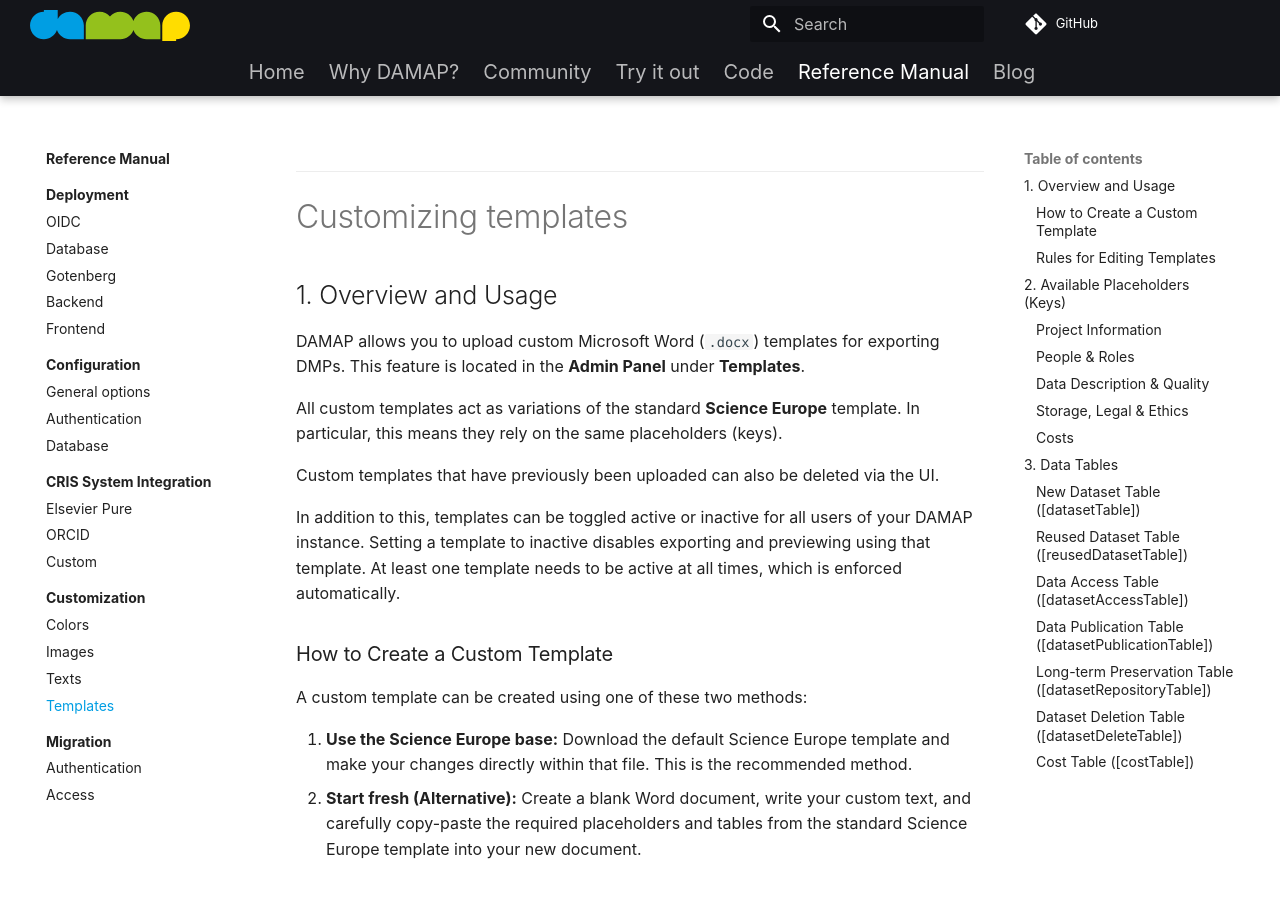
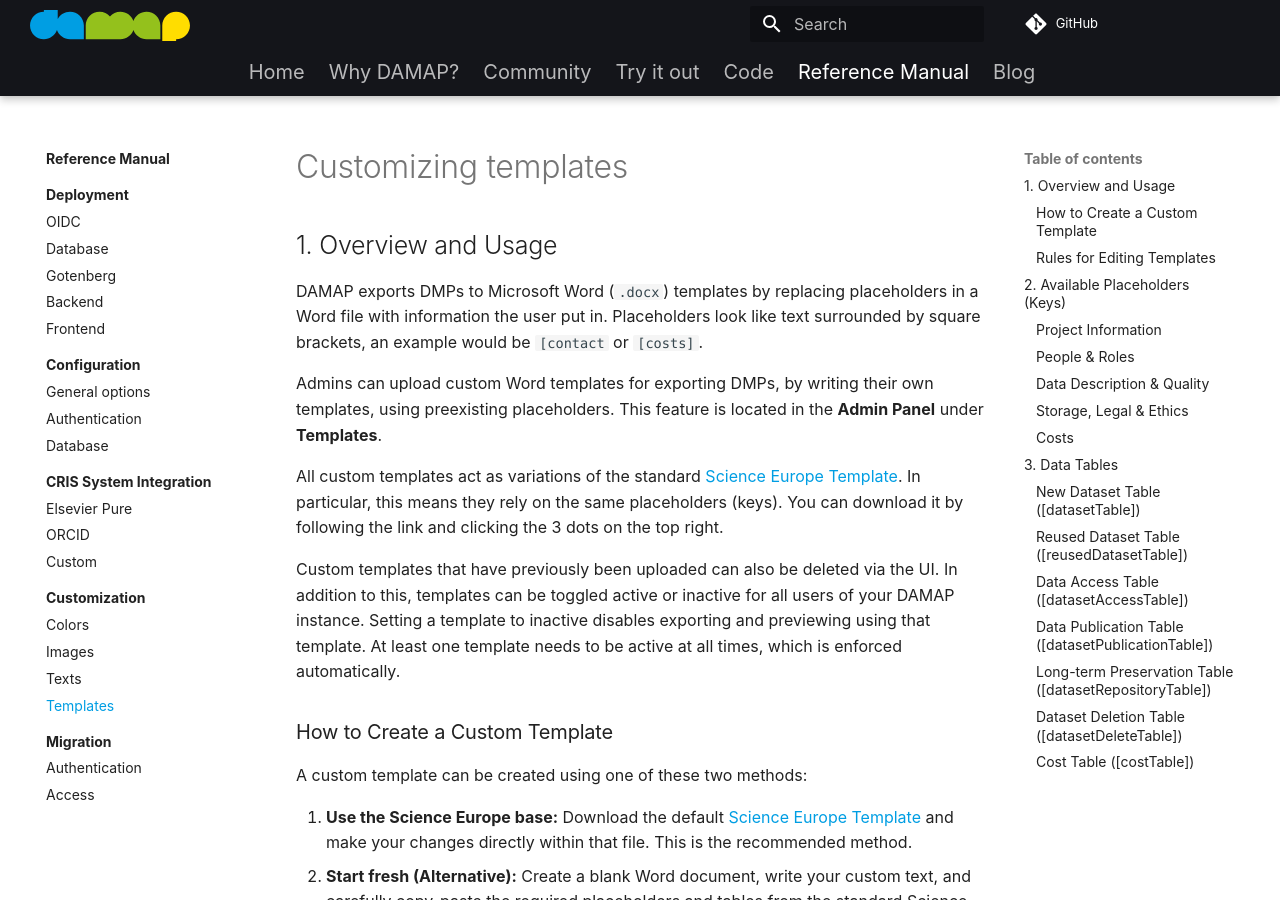
Before and after one commit to damap-org/damap-website, an MkDocs documentation site: the page built from docs/manual/customization/templates.md, in a window 1280 px wide and 900 px high. Built offline with MkDocs 1.6.1 and Material for MkDocs 9.7.7, drawn with Linux system fonts in a browser that asks for light colours; plug-ins that fetch from the network failed and are left out.

Commit message:
Add small changes to make it easier to understand and download the SE template

```diff
--- a/docs/manual/customization/templates.md
+++ b/docs/manual/customization/templates.md
@@ -1,19 +1,27 @@
-***
-
 # Customizing templates
 
 ## 1. Overview and Usage
-DAMAP allows you to upload custom Microsoft Word (`.docx`) templates for exporting DMPs. This feature is located in the **Admin Panel** under **Templates**.
 
-All custom templates act as variations of the standard **Science Europe** template. In particular, this means they rely on the same placeholders (keys).
+DAMAP exports DMPs to Microsoft Word (`.docx`) templates by replacing placeholders in a Word file with information the
+user put in.
+Placeholders look like text surrounded by square brackets, an example would be `[contact` or `[costs]`.
+
+Admins can upload custom Word templates for exporting DMPs, by writing their own templates, using preexisting placeholders.
+This feature is located in the **Admin Panel** under **Templates**.
+
+All custom templates act as variations of the standard [Science Europe Template](https://github.com/damap-org/damap-backend/blob/next/src/main/resources/org/damap/base/template/scienceEuropeTemplate.docx).
+In particular, this means they rely on the same placeholders (keys).
+You can download it by following the link and clicking the 3 dots on the top right.
 
 Custom templates that have previously been uploaded can also be deleted via the UI.
+In addition to this, templates can be toggled active or inactive for all users of your DAMAP instance.
+Setting a template to inactive disables exporting and previewing using that template.
+At least one template needs to be active at all times, which is enforced automatically.
 
-In addition to this, templates can be toggled active or inactive for all users of your DAMAP instance. Setting a template to inactive disables exporting and previewing using that template. At least one template needs to be active at all times, which is enforced automatically.
 ### How to Create a Custom Template
 A custom template can be created using one of these two methods:
 
-1. **Use the Science Europe base:** Download the default Science Europe template and make your changes directly within that file. This is the recommended method.
+1. **Use the Science Europe base:** Download the default [Science Europe Template](https://github.com/damap-org/damap-backend/blob/next/src/main/resources/org/damap/base/template/scienceEuropeTemplate.docx) and make your changes directly within that file. This is the recommended method.
 2. **Start fresh (Alternative):** Create a blank Word document, write your custom text, and carefully copy-paste the required placeholders and tables from the standard Science Europe template into your new document.
 
 ### Rules for Editing Templates
@@ -50,12 +58,12 @@ You can place these placeholders anywhere in your document to display the corres
 | `[projectid]` | The internal university or institutional project ID.                 |
 
 ### People & Roles
-| Placeholder | Explanation |
-| :--- | :--- |
-| `[contact]` | Full contact details for the person responsible for the DMP (Name, Email, ORCID, and Affiliation). |
-| `[coordinator]` | Full details of the Project Coordinator or Principal Investigator. |
-| `[contributors]` | A list of other project members involved in data management, including their roles. |
-| `[storageintro]` | A generated narrative stating who (by name or role) is responsible for data storage and whether it is managed internally or externally. |
+| Placeholder        | Explanation |
+|:-------------------| :--- |
+| `[contact]`        | Full contact details for the person responsible for the DMP (Name, Email, ORCID, and Affiliation). |
+| `[coordinator]`    | Full details of the Project Coordinator or Principal Investigator. |
+| `[contributors]`   | A list of other project members involved in data management, including their roles. |
+| `[storageintro]`   | A generated narrative stating who (by name or role) is responsible for data storage and whether it is managed internally or externally. |
 
 ### Data Description & Quality
 | Placeholder | Explanation |
```
Also changed, not shown: docs/manual/customization/index.md (+0 -1 lines).
